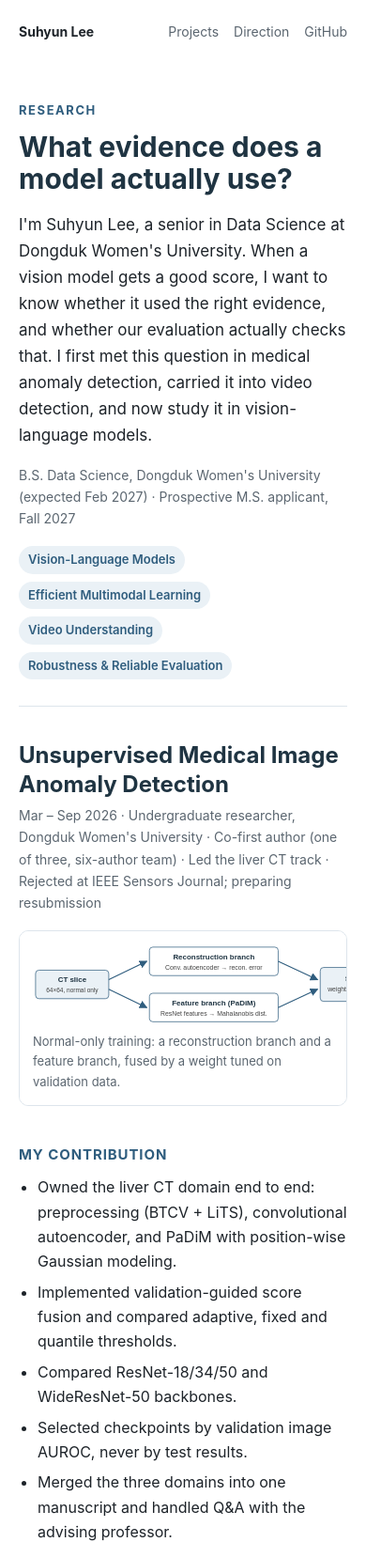
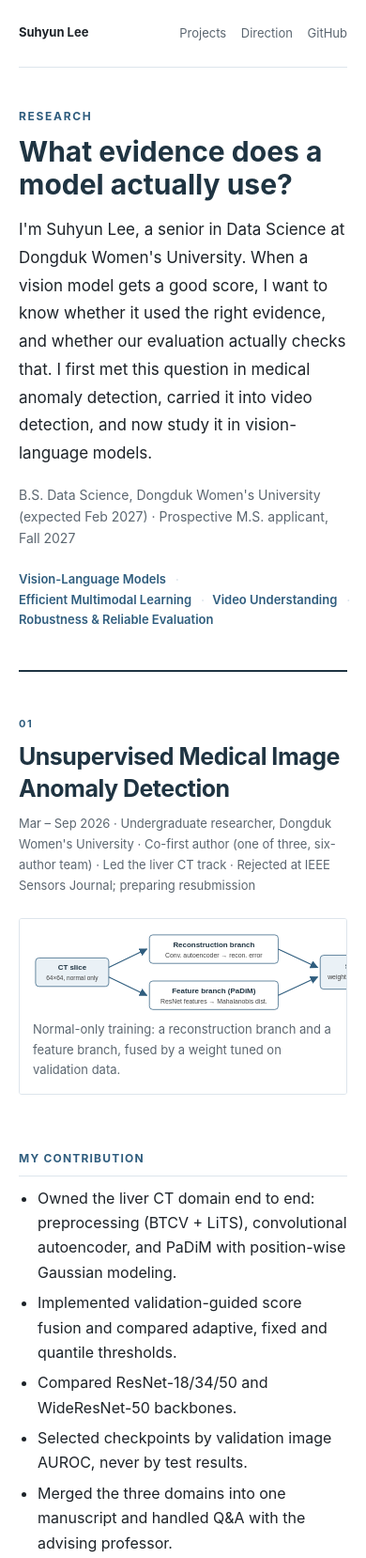
Before and after one commit to nocked115/nocked115.github.io, a plain HTML site: page research/index.html in a window 390 px wide. Shown: the top 1658 px of the page at 94% size. Drawn offline with Linux system fonts and the light colour scheme.

Commit message:
Refine research portfolio page layout

```diff
--- a/research/index.html
+++ b/research/index.html
@@ -20,55 +20,68 @@
          font-family: -apple-system, BlinkMacSystemFont, "Segoe UI", "Apple SD Gothic Neo", "Noto Sans KR", Arial, sans-serif;
          font-size:16px; line-height:1.65; }
   a { color:var(--accent); }
-  .wrap { max-width:860px; margin:0 auto; padding:0 20px; }
-  nav { display:flex; justify-content:space-between; align-items:center; padding:22px 0; font-size:14px; }
+  .wrap { max-width:900px; margin:0 auto; padding:0 28px; }
+  nav { display:flex; justify-content:space-between; align-items:center; padding:24px 0; font-size:13px; border-bottom:1px solid var(--line); }
   nav a { text-decoration:none; color:var(--muted); margin-left:18px; }
   nav a:hover { color:var(--accent); }
   nav .home { margin-left:0; font-weight:700; color:var(--text); }
-  header.hero { padding:40px 0 28px; border-bottom:1px solid var(--line); }
-  .eyebrow { font-size:13px; letter-spacing:.12em; text-transform:uppercase; color:var(--accent); font-weight:700; }
+  header.hero { padding:58px 0 42px; border-bottom:2px solid var(--navy); }
+  .eyebrow { font-size:12px; letter-spacing:.14em; text-transform:uppercase; color:var(--accent); font-weight:700; }
   h1 { font-size:clamp(30px, 6vw, 44px); line-height:1.15; margin:10px 0 14px; color:var(--navy); }
-  .lead { font-size:18px; color:var(--text); max-width:680px; }
+  .lead { font-size:18px; color:var(--text); max-width:720px; line-height:1.75; }
   .meta { color:var(--muted); font-size:14px; margin-top:16px; }
-  .chips { display:flex; flex-wrap:wrap; gap:8px; margin-top:18px; }
-  .chip { background:var(--tag-bg); color:var(--accent); font-size:13px; font-weight:600; padding:4px 10px; border-radius:999px; }
-  section { padding:36px 0; border-bottom:1px solid var(--line); }
-  h2 { font-size:24px; color:var(--navy); margin:0 0 6px; line-height:1.3; }
-  .sub { color:var(--muted); font-size:14px; margin-bottom:16px; }
-  .badge { display:inline-block; font-size:12px; font-weight:700; color:#fff; background:var(--accent); border-radius:4px; padding:1px 7px; margin-left:6px; vertical-align:3px; }
-  .badge.warm { background:var(--warm); }
-  figure { margin:18px 0; background:#ffffff; border:1px solid var(--line); border-radius:10px; padding:14px; overflow-x:auto; }
+  .chips { display:flex; flex-wrap:wrap; gap:0 22px; margin-top:22px; color:var(--accent); font-size:13px; font-weight:600; }
+  .chip { position:relative; }
+  .chip:not(:last-child)::after { content:"·"; position:absolute; right:-14px; color:var(--line); }
+  section { padding:54px 0 58px; border-bottom:1px solid var(--line); }
+  section:first-of-type { padding-top:48px; }
+  h2 { font-size:25px; color:var(--navy); margin:0 0 8px; line-height:1.35; letter-spacing:-.02em; }
+  section > h2::before { display:block; margin-bottom:12px; color:var(--accent); font-size:11px; letter-spacing:.14em; font-weight:700; content:"RESEARCH PROJECT"; }
+  .sub { color:var(--muted); font-size:13px; line-height:1.7; margin-bottom:22px; }
+  .badge { display:inline-block; font-size:11px; font-weight:700; color:var(--accent); border:1px solid currentColor; padding:2px 6px; margin-left:8px; vertical-align:3px; letter-spacing:.02em; }
+  .badge.warm { color:var(--warm); }
+  figure { margin:24px 0 30px; background:#ffffff; border:1px solid var(--line); border-radius:3px; padding:14px; overflow-x:auto; }
   figure svg { display:block; width:100%; min-width:520px; height:auto; }
   figure svg text { font-family: Arial, Helvetica, sans-serif; }
   figure.concept svg { min-width:0; }
   figcaption { font-size:13px; color:#5b6670; margin-top:8px; }
-  h3 { font-size:15px; text-transform:uppercase; letter-spacing:.06em; color:var(--accent); margin:22px 0 8px; }
+  h3 { font-size:12px; text-transform:uppercase; letter-spacing:.1em; color:var(--accent); margin:28px 0 10px; padding-bottom:8px; border-bottom:1px solid var(--line); }
   ul { padding-left:20px; margin:0; }
   li { margin-bottom:6px; }
   table { border-collapse:collapse; width:100%; font-size:15px; margin-top:4px; }
   th, td { text-align:left; padding:8px 10px; border-bottom:1px solid var(--line); }
   th { color:var(--navy); background:var(--surface); font-weight:700; }
   td.num { text-align:right; font-variant-numeric:tabular-nums; font-weight:600; }
-  .findings { display:grid; gap:12px; margin-top:6px; }
-  .finding { background:var(--surface); border-left:3px solid var(--accent); border-radius:6px; padding:12px 14px; }
+  .findings { display:grid; gap:0; margin-top:6px; border-top:1px solid var(--line); }
+  .finding { background:transparent; border-left:0; border-bottom:1px solid var(--line); border-radius:0; padding:16px 0; }
   .finding b { color:var(--navy); }
   .finding em { color:var(--muted); }
   .stats { display:grid; grid-template-columns:repeat(3, 1fr); gap:12px; margin:14px 0 6px; }
-  .stat { background:var(--surface); border-radius:8px; padding:12px; text-align:center; }
+  .stat { background:transparent; border-top:2px solid var(--accent); padding:12px 0; text-align:left; }
   .stat .v { font-size:24px; font-weight:800; color:var(--navy); }
   .stat .l { font-size:13px; color:var(--muted); }
-  .question { background:var(--surface); border-radius:10px; padding:18px 20px; font-size:17px; }
+  .question { border-top:2px solid var(--navy); border-bottom:1px solid var(--line); padding:18px 0; font-size:17px; }
   .question b { color:var(--navy); }
   .dim { color:var(--muted); font-size:13px; }
   .note { color:var(--muted); font-size:13px; margin:8px 0 0; }
   .grid2 { display:grid; grid-template-columns:1fr 1fr; gap:24px; }
   footer { padding:30px 0 50px; color:var(--muted); font-size:14px; }
   footer a { margin-right:16px; }
+  #projects > h2::before { content:"01"; }
+  #projects + section > h2::before { content:"02"; }
+  #projects + section + section > h2::before { content:"03"; }
+  #projects + section + section + section > h2::before { content:"04"; }
+  #direction > h2::before { content:"05"; }
   @media (max-width:640px) {
     .grid2 { grid-template-columns:1fr; gap:8px; }
     .stats { grid-template-columns:1fr; }
     nav a { margin-left:12px; }
     .lead { font-size:17px; }
+    .wrap { padding:0 20px; }
+    nav { align-items:flex-start; gap:12px; }
+    nav > div { text-align:right; line-height:1.8; }
+    header.hero { padding-top:42px; }
+    section { padding:42px 0 46px; }
   }
 </style>
 </head>
```
